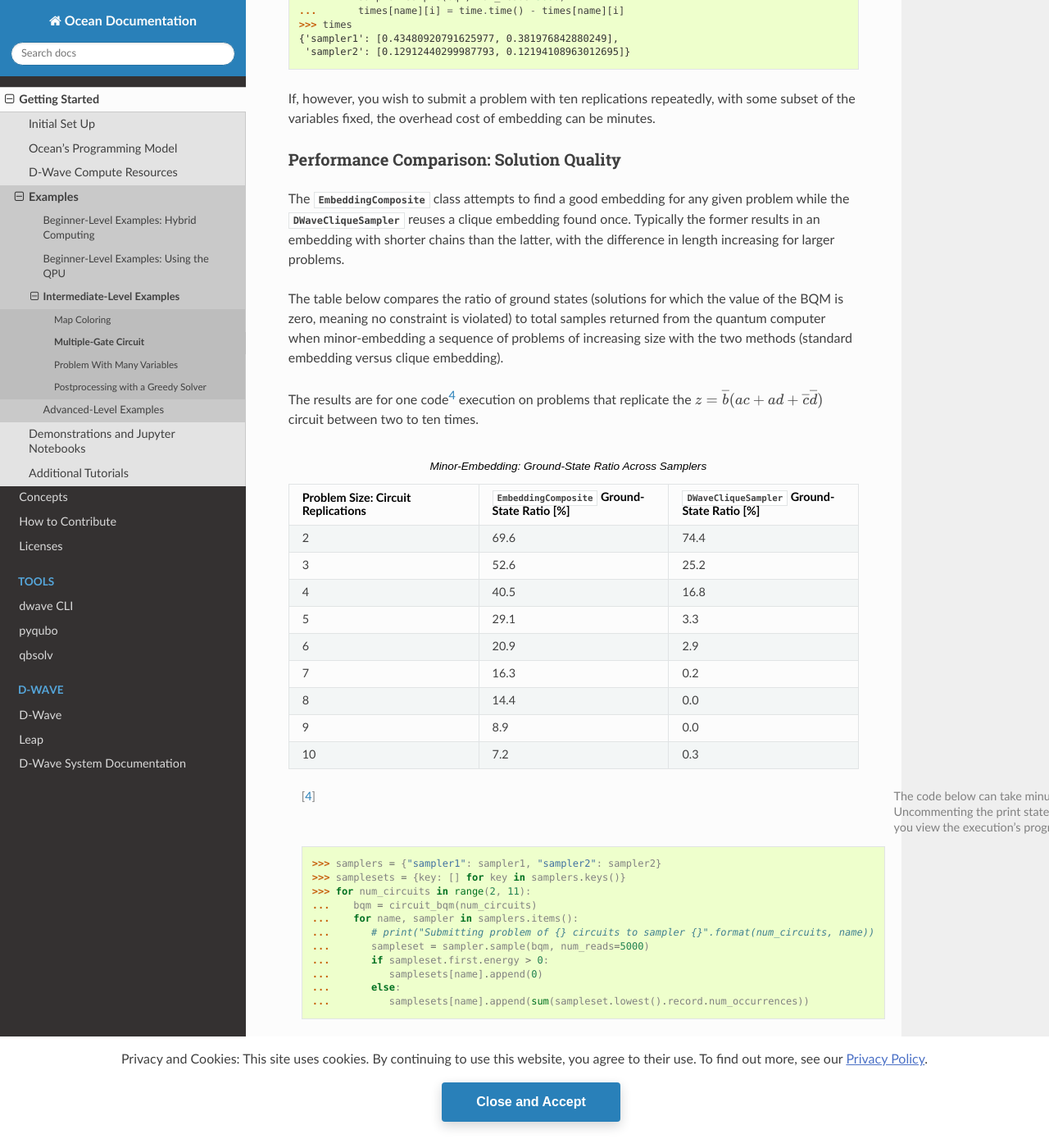
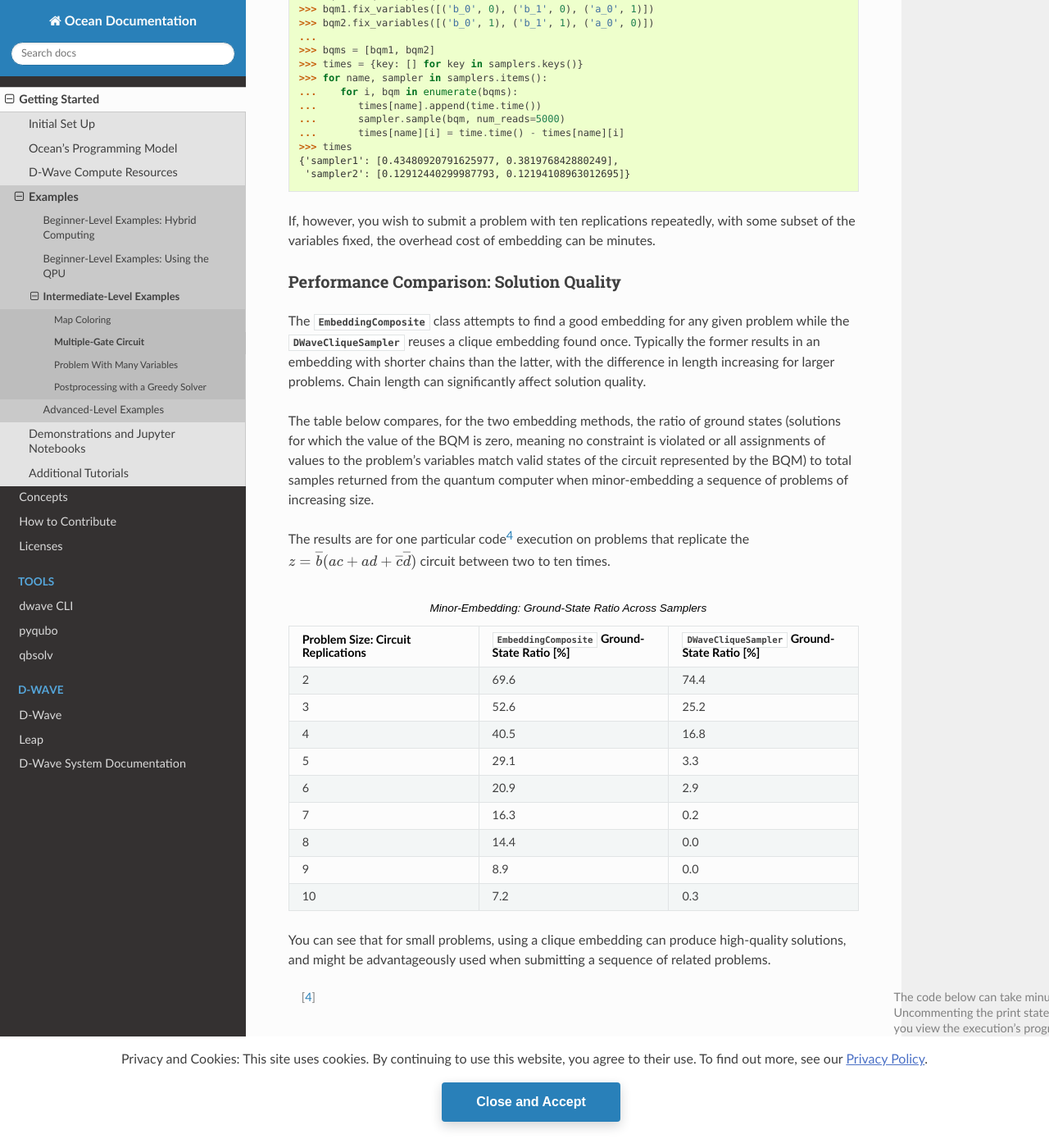
Before and after one commit to dwavesystems/dwave-ocean-sdk, a Sphinx documentation site: the page built from docs/examples/multi_gate.rst, in a window 1280 px wide and 1400 px high, scrolled down 6428 px. Shown: the whole window at 82% size. Built offline with Sphinx 7.4.7 and the Read the Docs theme 2.0.0, drawn with Linux system fonts in a browser that asks for light colours; pages that are not in the unit, such as notebooks, are missing from menus; the version number could not be read and is left out; some of the changed text lies outside the part shown.

Commit message:
edit until embedding executions

```diff
--- a/docs/examples/multi_gate.rst
+++ b/docs/examples/multi_gate.rst
@@ -251,6 +251,10 @@
 The table below shows the minor-embedding times\ [#]_ for a series of random
 problems of increasing size\ [#]_. Some interesting differences are bolded.
 
+.. note:: The times below are for a particular development environment. Embedding
+   times can be expected to vary for different CPUs, operating systems, etc as
+   well as varying across problems and executions of the hueristic algorithm.
+
 .. list-table:: Minor-Embedding: Embedding Times
    :widths: 20 10 10 30
    :header-rows: 1
@@ -367,15 +371,17 @@
 :class:`~dwave.system.samplers.DWaveCliqueSampler` reuses a clique embedding
 found once. Typically the former results in an embedding with shorter chains than
 the latter, with the difference in length increasing for larger problems.
+Chain length can significantly affect solution quality.
 
-The table below compares the ratio of ground states (solutions for which the value
-of the BQM is zero, meaning no constraint is violated) to total samples returned
-from the quantum computer when minor-embedding a sequence of problems of increasing
-size with the two methods (standard embedding versus clique embedding).
+The table below compares, for the two embedding methods, the ratio of ground
+states (solutions for which the value of the BQM is zero, meaning no constraint
+is violated or all assignments of values to the problem's variables match valid
+states of the circuit represented by the BQM) to total samples returned from the
+quantum computer when minor-embedding a sequence of problems of increasing size.
 
-The results are for one code\ [#]_ execution on problems that replicate the
-:math:`z = \overline{b} (ac + ad + \overline{c}\overline{d})` circuit between two
-to ten times.
+The results are for one particular code\ [#]_ execution on problems that replicate
+the :math:`z = \overline{b} (ac + ad + \overline{c}\overline{d})` circuit between
+two to ten times.
 
 .. list-table:: Minor-Embedding: Ground-State Ratio Across Samplers
    :widths: 10 10 10
@@ -412,6 +418,10 @@
      - 7.2
      - 0.3
 
+You can see that for small problems, using a clique embedding can produce
+high-quality solutions, and might be advantageously used when submitting a
+sequence of related problems.
+
 .. [#]
 
   The code below can take minutes to run. Uncommenting the print statements
@@ -429,9 +439,12 @@
   ...       else:
   ...          samplesets[name].append(sum(sampleset.lowest().record.num_occurrences))
 
-Ocean's :doc:`problem-inspector </docs_inspector/sdk_index>` can help you to
-understand such differences in solution quality. The code below visualizes
-the sample set returned from a quantum computer in your browser.
+Visualizing the Minor Embedding
+~~~~~~~~~~~~~~~~~~~~~~~~~~~~~~~
+
+Ocean's :doc:`problem-inspector </docs_inspector/sdk_index>` can illuminate
+differences in solution quality between alternative minor embeddings. You can use
+it to visualize sample sets returned from a quantum computer in your browser.
 
 >>> import dwave.inspector
 >>> bqm = circuit_bqm(2)
@@ -442,8 +455,8 @@
 submissions to the two samplers defined above, shows that for the BQM representing
 two replications of the :math:`z = \overline{b} (ac + ad + \overline{c}\overline{d})`
 circuit, with its 20 variables and 34 edges, the clique embedding uses chains of
-length two to represent nodes that the embedding found by the code above represents
-without chains.
+length two to represent nodes that the standard embedding represented with
+single qubits.
 
 .. figure:: ../_images/MultiGateCircuit_Embedding2.png
    :name: Problem_MultiGateCircuit_Embedding2
@@ -452,17 +465,19 @@
    :scale: 50 %
 
    Graph of two replications of the :math:`z = \overline{b} (ac + ad + \overline{c}\overline{d})`
-   circuit (top centre), an embedding (bottom-left), a clique-embedding
-   (bottom-right).
+   circuit (top centre), a standard embedding (bottom-left), and a
+   clique-embedding (bottom-right).
 
-Short chains of a few qubits generally enable good quality solutions: for a
-circuit made of two replications the ratio of ground states is simialr for both
-methods of embedding used above.
+Short chains of a few qubits generally enable good quality solutions: as shown
+in the table above, for a two-replications circuit the ratio of ground states is
+similar for both embedding methods.
 
-The next figure shows that for the BQM representing ten replications (for ten
-replications, a clique embedding of over 100 nodes is required) of the
-:math:`z = \overline{b} (ac + ad + \overline{c}\overline{d})` circuit, the clique
-embedding uses much longer chains than direct embedding of the problem:
+The BQM representing ten replications of the
+:math:`z = \overline{b} (ac + ad + \overline{c}\overline{d})` circuit, for which
+a clique embedding of over 100 nodes is required, the clique embedding has much
+longer chains than direct embedding of the problem (11 versus 2 qubits).
+Depending on the problem, such chains ma ydegrade the solution, as is the case
+here.
 
 >>> bqm = circuit_bqm(10)
 >>> for sampler in samplers.values():                            # doctest: +SKIP
@@ -482,10 +497,6 @@
    Graph of ten replications of the :math:`z = \overline{b} (ac + ad + \overline{c}\overline{d})`
    circuit (top centre), an embedding (bottom-left), a clique-embedding
    (bottom-right).
-
-For ten replications, the clique embedding has long chains of up to 11 qubits
-representing the problem's variables. Depending on the problem, such chains may
-degrade the solution, as is the case here.
 
 The :ref:`inspector_graph_partitioning` example demonstrates how the problem
 inspector can be used to analyze your problem submissions.
```
